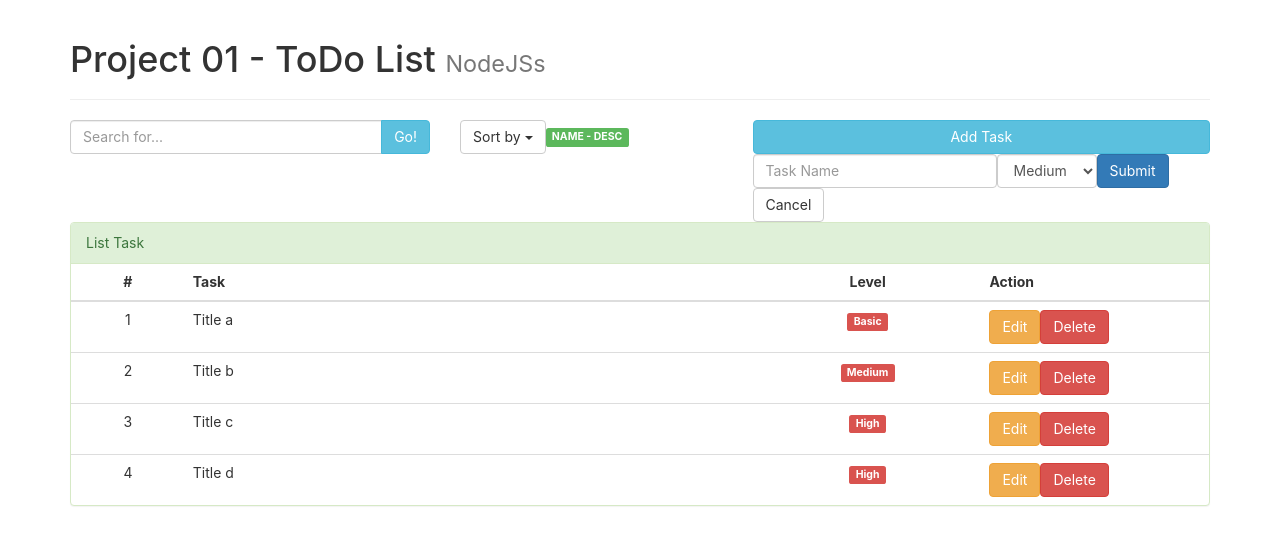
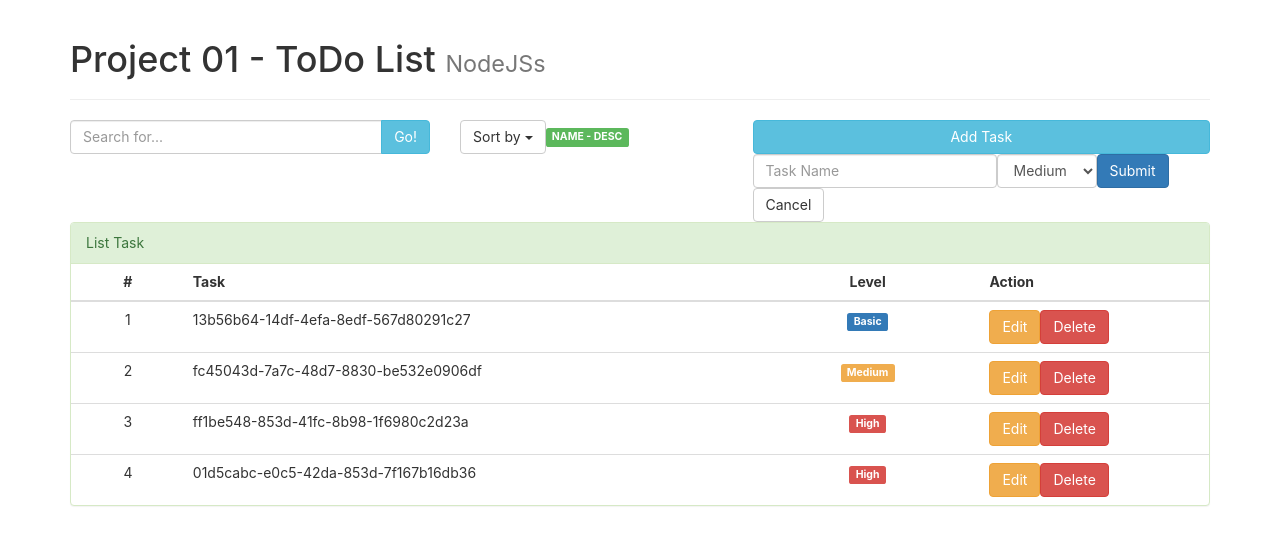
Before and after one commit to DevYolo9x/React-Todo, a React (Create React App) app: page / in a window 1280 px wide. Shown: the top 544 px of the page. Built offline with nearby package versions, Linux system fonts and the light colour scheme.

Commit message:
xong phan giao dien ve TO-DO

```diff
--- a/package.json
+++ b/package.json
@@ -7,6 +7,7 @@
     "react": "^18.3.1",
     "react-dom": "^18.3.1",
     "react-scripts": "5.0.1",
+    "uuid": "^10.0.0",
     "web-vitals": "^4.1.0"
   },
   "scripts": {
--- a/src/components/Item.js
+++ b/src/components/Item.js
@@ -1,7 +1,7 @@
-import React, { Component, useState, useRef } from 'react';
+import React from 'react';
 
 function Item(props) {
-  const {data} = props;
+  const {data, index} = props;
   var type = {
     0: 'Basic',
     1: 'Medium',
@@ -10,17 +10,17 @@ function Item(props) {
 
   var label = {
     0: 'label-primary',
-    1: 'label-process',
+    1: 'label-warning',
     2: 'label-danger',
   }
   return (
     <tr>
-      <td className="text-center">{data.id}</td>
+      <td className="text-center">{index+1}</td>
       <td>
         {data.name}
       </td>
       <td className="text-center">
-        <span className="label label-danger">{type[data.level]}</span>
+        <span className={'label ' + label[data.level]}>{type[data.level]}</span>
       </td>
       <td>
         <button type="button" className="btn btn-warning">
--- a/src/components/List.js
+++ b/src/components/List.js
@@ -1,11 +1,11 @@
-import React, { Component, useState, useRef } from 'react';
+import React from 'react';
 import Item from './Item';
 import Task from '../mocks/Task';
 
 function List(props) {
   const listItem = props.items;
-  const itemPage = Task.map( (item, index) =>
-      <Item key={index} data={item} />
+  const itemPage = Task.map((item, index) =>
+    <Item key={index} data={item} index={index}/>
   )
   return (
     <div className="panel panel-success">
--- a/src/mocks/Task.js
+++ b/src/mocks/Task.js
@@ -1,22 +1,23 @@
+import { v4 as uuidv4 } from 'uuid';
 let items = [
     {
         id: 1,
-        name: "Title a",
+        name: uuidv4(),
         level: 0
     },
     {
         id: 2,
-        name: "Title b",
+        name: uuidv4(),
         level: 1
     },
     {
         id: 3,
-        name: "Title c",
+        name: uuidv4(),
         level: 2
     },
     {
         id: 4,
-        name: "Title d",
+        name: uuidv4(),
         level: 2
     }
 ]
```
Also changed, not shown: note.txt (added), 1 other file (tests, documents, lock files or other folders).
